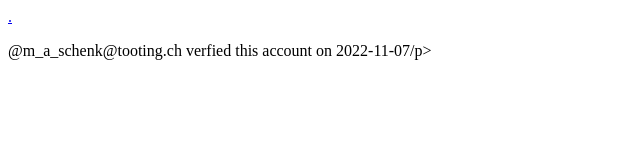
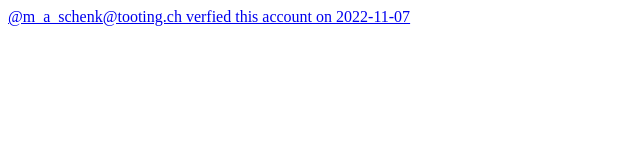
Before and after one commit to m-a-sch/verify, a plain HTML site: page @m_a_schenk@tooting.ch.html in a window 1280 px wide. Shown: the whole page, without its empty margins (0-640 px from the left). Drawn offline with Linux system fonts and the light colour scheme.

Commit message:
Update @m_a_schenk@tooting.ch.html

```diff
--- a/@m_a_schenk@tooting.ch.html
+++ b/@m_a_schenk@tooting.ch.html
@@ -4,7 +4,6 @@
     </head>
     <!-- body onload="window.location = 'https://twitter.com/m_a_schenk'" -->
     <body>
-        <a rel="me" href="https://tooting.ch/@m_a_schenk">.</a>
-        <p>@m_a_schenk@tooting.ch verfied this account on 2022-11-07/p>
+        <a rel="me" href="https://tooting.ch/@m_a_schenk">@m_a_schenk@tooting.ch verfied this account on 2022-11-07</a>
     </body>
 </html>
```
